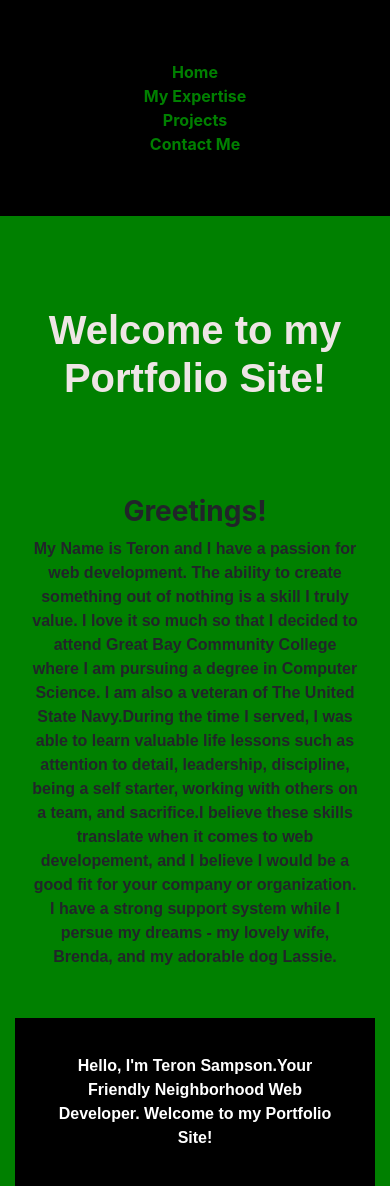
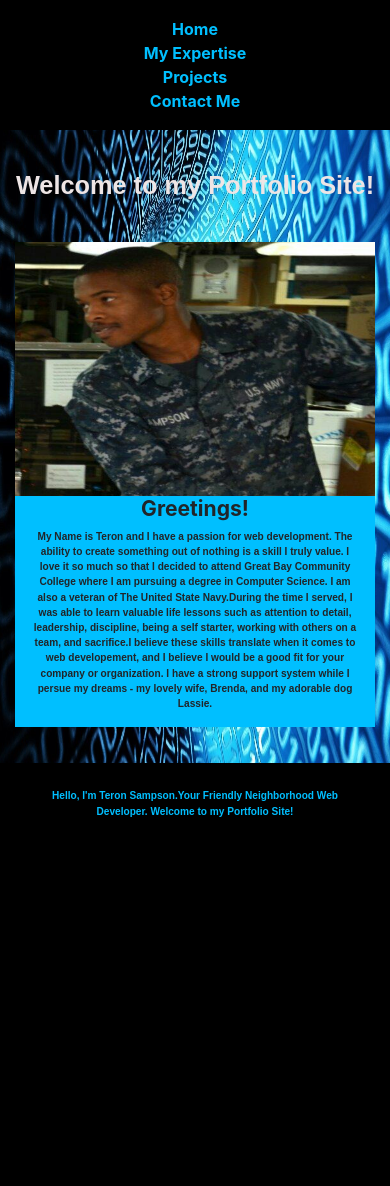
Before and after one commit to sam3106/First-Portfolio-Site, a PHP site: page / in a window 390 px wide. After the commit the page ends 817 px from the top, so only its background shows below. Run offline with PHP 8.4, Linux system fonts and the light colour scheme.

Commit message:
Update index.css

```diff
--- a/index.css
+++ b/index.css
@@ -1,15 +1,30 @@
-html,body{
-    background-color:green;
-    height: auto;
+body{
+  background-image:url("body.jpg");
+    background-size: 100% 100%;
+}
+.cf:before,
+.cf:after {
+    content: " ";
+    display: table;
+}
+.cf:after {
+    clear: both;
+}
+/**
+ * For IE 6/7 only
+ * Include this rule to trigger hasLayout and contain floats.
+ */
+.cf {
+    *zoom: 1;
 }
 nav{
     background:black;
     color:#22a53f;
     text-align: center;
-    padding: 10px;
+    padding: 2vh;
 }
 nav a{
-color:green;
+color:deepskyblue;
 text-decoration: none;
 }
 .center{
@@ -17,8 +32,8 @@ text-decoration: none;
 }
 .fix-row{
 
-    padding-top: 50px;
-    margin-bottom: 50px;
+    padding-top: 3vh;
+    margin-bottom: 3vh;
 }
 
 .cf:before,
@@ -43,19 +58,28 @@ a { text-decoration: none !important;}
     margin-top: 40px;
 
 }
+.page{
+    height: 100vh;
+    position: relative;
 
+}
 #type-writer{
 
   font-family: Arial, Helvetica, sans-serif;
-  color: white;
+  color: deepskyblue;
   font-weight: bold;
   background-color: black;
-  padding: 36px;
+  padding: 3vh;
 }
 p{
      font-family: Arial, Helvetica, sans-serif;
      font-weight: bold;
-
+    font-size:1.6vh;
+}
+.img{
+    background-image:url("1.jpg");
+    background-size: 100% 100%;
+    min-height: 30vh;
 }
 .container-fluid{
 width:100%;
@@ -63,13 +87,16 @@ margin-right:auto;
 margin-left:auto;
 padding:0;
 }
-bottom{
-width:100%;
+.bottom{
+position: absolute;
+    width: 100%;
+    bottom: 0;
+    left: 0;
 }
-.pad{
-margin-top:101px;
-padding-bottom:25px;
+.col-md-8{
+    background: deepskyblue;
 }
+
 /*                 Animations                    */
 .descend{position: relative;animation-name:
         descend;animation-duration: 1.5s;}
@@ -87,11 +114,31 @@ padding-bottom:25px;
 	             100%{ left: 0px; opacity: 1;}
 }
 
-/*                 Media Querry                    */
 
 @media only screen and (max-width: 767px) {
-    .pad {
-        margin-top:10%;
-       padding-bottom:10%;
+    h1{ font-size: 3vh;
+    }
+    .img-fluid{ height: 25vh;
+    }
+    #type-writer{ font-size: 1.2vh;
+    }
+    p{ font-size: 1.5vh;
+    }
+    .fix-row{
+        padding-top:0vh;
+        margin-bottom: 0vh;
+    }
+    nav a{
+        overflow: hidden;
+        white-space: nowrap
     }
 }
+
+@media only screen and (max-width: 500px) {
+
+    p{ font-size: 1.2vh;
+    }
+    h1{font-size: 3vh;}
+    h3{font-size: 2.5vh;}
+
+}
```
